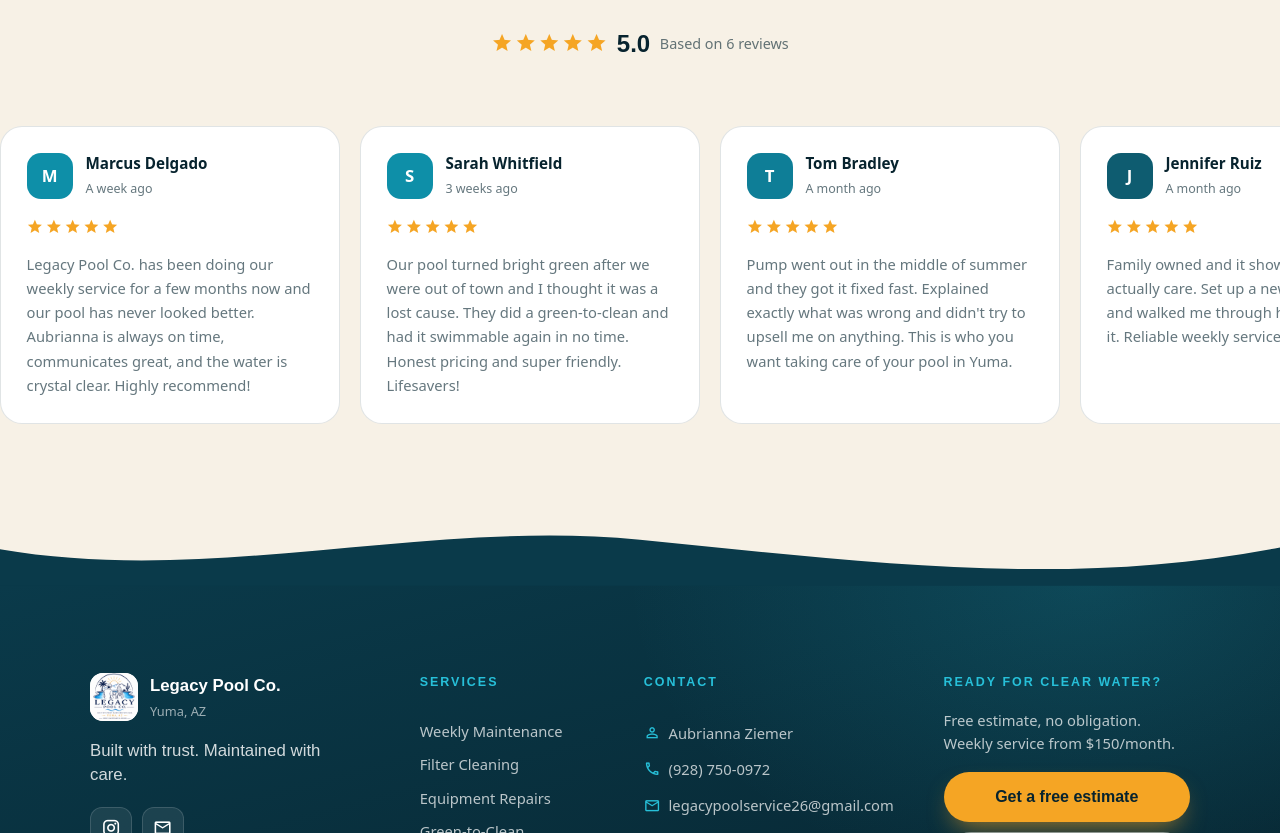
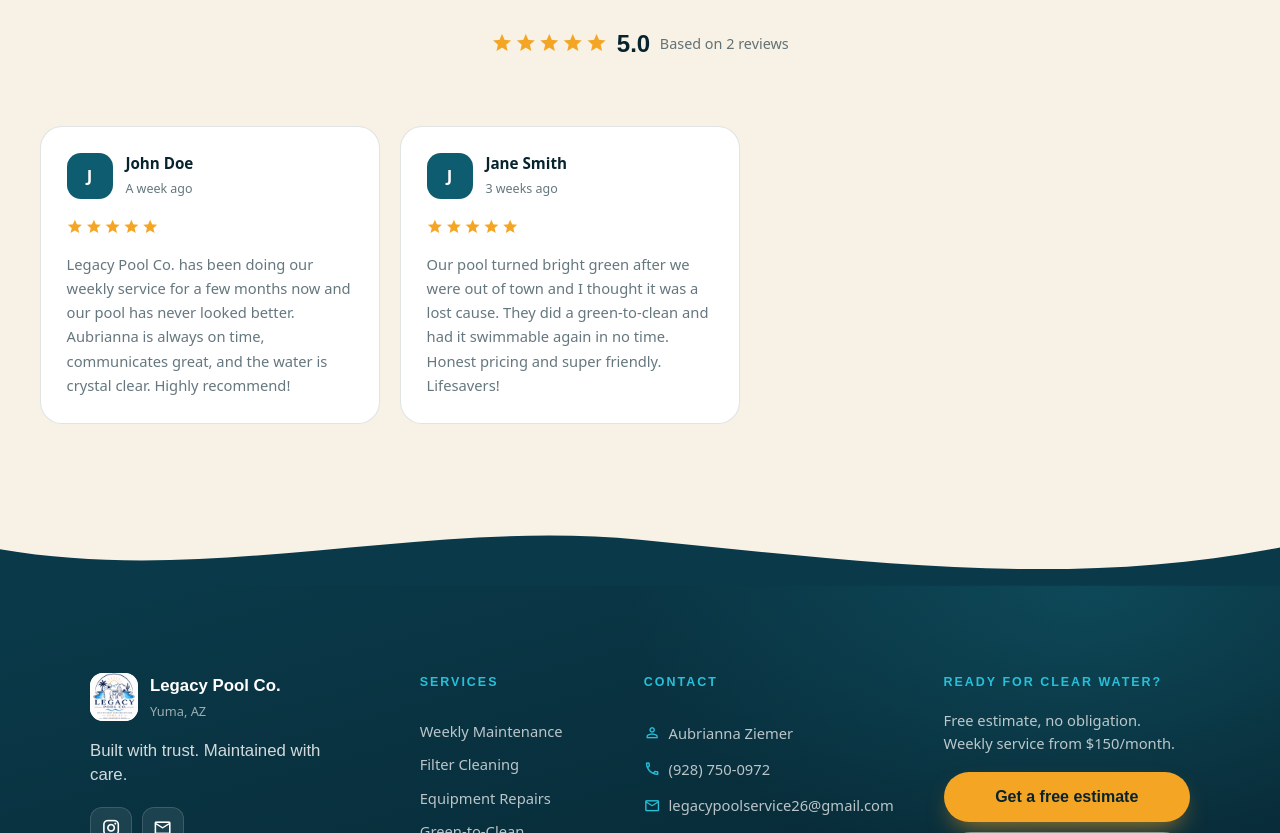
Before and after one commit to TaiMeade/legacy-pool-service, a Vue app: page / in a window 1280 px wide. Shown: the part 5281-6114 px from the top of the page. Built offline with nearby package versions, Linux system fonts and the light colour scheme; a web font is replaced by a local one.

Commit message:
alter reviews

```diff
--- a/src/data/reviews.js
+++ b/src/data/reviews.js
@@ -12,39 +12,15 @@
 
 export const reviews = [
   {
-    name: 'Marcus Delgado',
+    name: 'John Doe',
     rating: 5,
     text: "Legacy Pool Co. has been doing our weekly service for a few months now and our pool has never looked better. Aubrianna is always on time, communicates great, and the water is crystal clear. Highly recommend!",
     date: '2026-06-09',
   },
   {
-    name: 'Sarah Whitfield',
+    name: 'Jane Smith',
     rating: 5,
     text: "Our pool turned bright green after we were out of town and I thought it was a lost cause. They did a green-to-clean and had it swimmable again in no time. Honest pricing and super friendly. Lifesavers!",
     date: '2026-05-28',
   },
-  {
-    name: 'Tom Bradley',
-    rating: 5,
-    text: "Pump went out in the middle of summer and they got it fixed fast. Explained exactly what was wrong and didn't try to upsell me on anything. This is who you want taking care of your pool in Yuma.",
-    date: '2026-05-10',
-  },
-  {
-    name: 'Jennifer Ruiz',
-    rating: 5,
-    text: "Family owned and it shows — they actually care. Set up a new timer for us and walked me through how to program it. Reliable weekly service at a fair price.",
-    date: '2026-04-22',
-  },
-  {
-    name: 'David Nguyen',
-    rating: 5,
-    text: "Great service and very dependable for our weekly maintenance. They kept me updated the whole way through and everything has been excellent. Couldn't be happier.",
-    date: '2026-03-30',
-  },
-  {
-    name: 'Ashley Carter',
-    rating: 5,
-    text: "Had them out for a one-time deep cleaning before a party and they went above and beyond. Filter cleaning, brushed everything, balanced the chemicals. The pool sparkled. Will be switching to weekly service!",
-    date: '2026-02-15',
-  },
 ]
```
